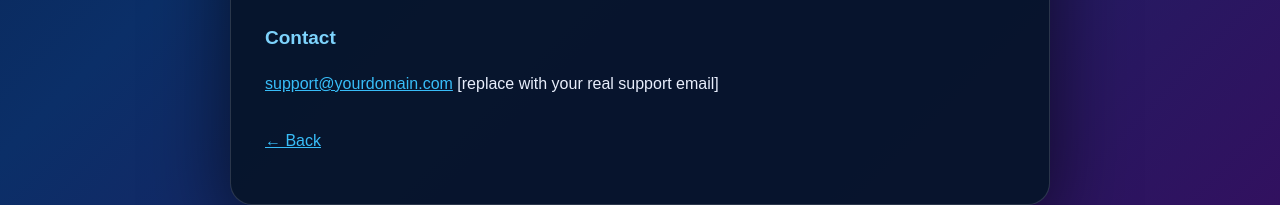
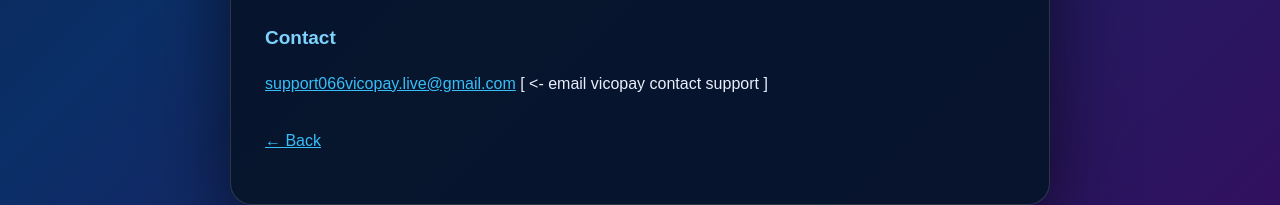
Before and after one commit to chiemerievictor066-collab/vicopay.live, a website: page privacy.html in a window 1280 px wide. Shown: the part 1196-1401 px from the top of the page. Drawn offline with Linux system fonts and the light colour scheme.

Commit message:
Update privacy.html

```diff
--- a/privacy.html
+++ b/privacy.html
@@ -47,7 +47,7 @@
 <p>You can ask us to correct or delete your account data by contacting us, subject to records we must keep for payments and fraud prevention.</p>
 
 <h2>Contact</h2>
-<p><a href="mailto:support@yourdomain.com">support@yourdomain.com</a> [replace with your real support email]</p>
+<p><a href="mailto:support066vicopay.live@gmail.com">support066vicopay.live@gmail.com</a> [ <- email vicopay contact support ]</p>
 <script>document.getElementById("d").textContent=new Date().toLocaleDateString(undefined,{year:"numeric",month:"long",day:"numeric"});</script>
 <p style="margin-top:30px"><a href="javascript:history.back()">&larr; Back</a></p>
 </div>
```
